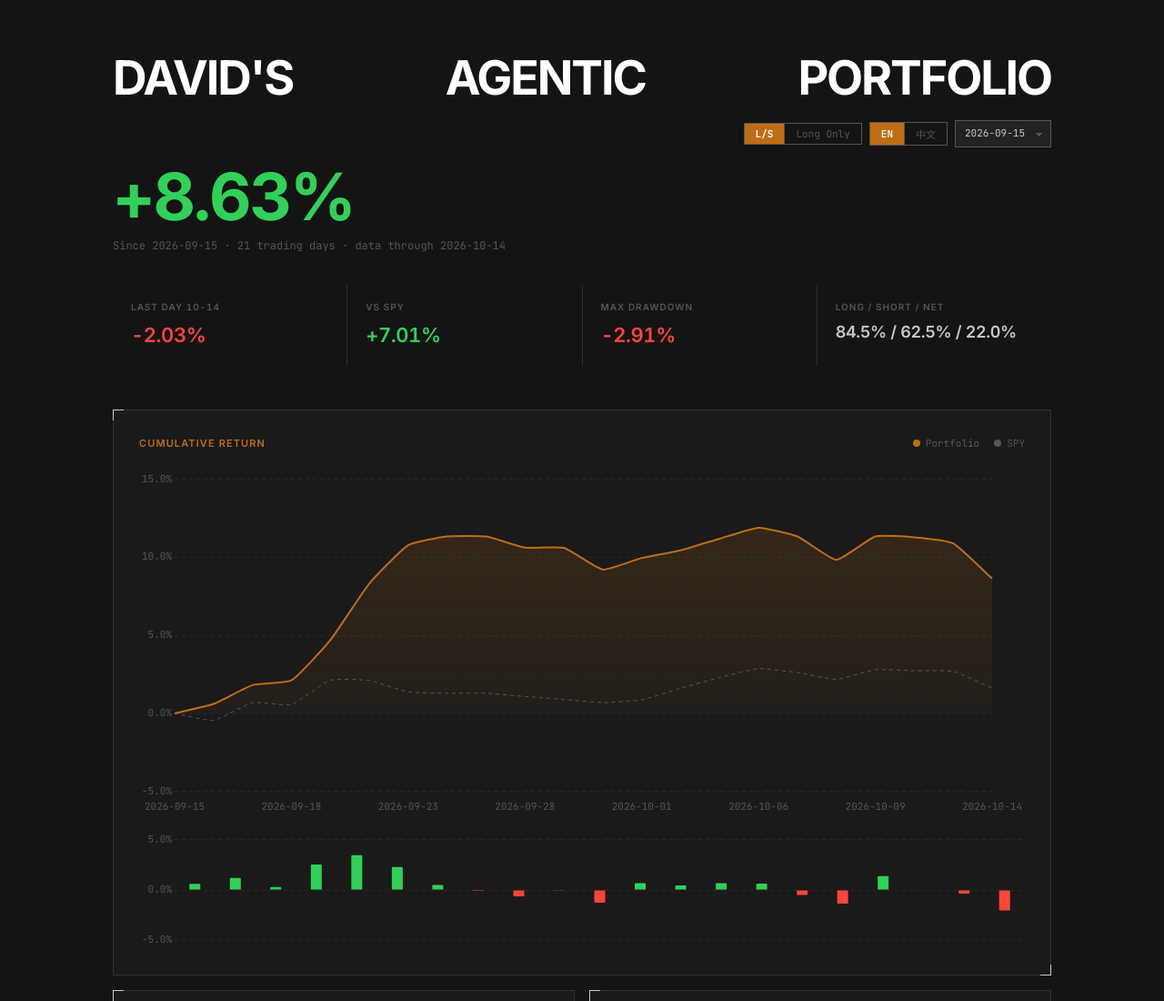
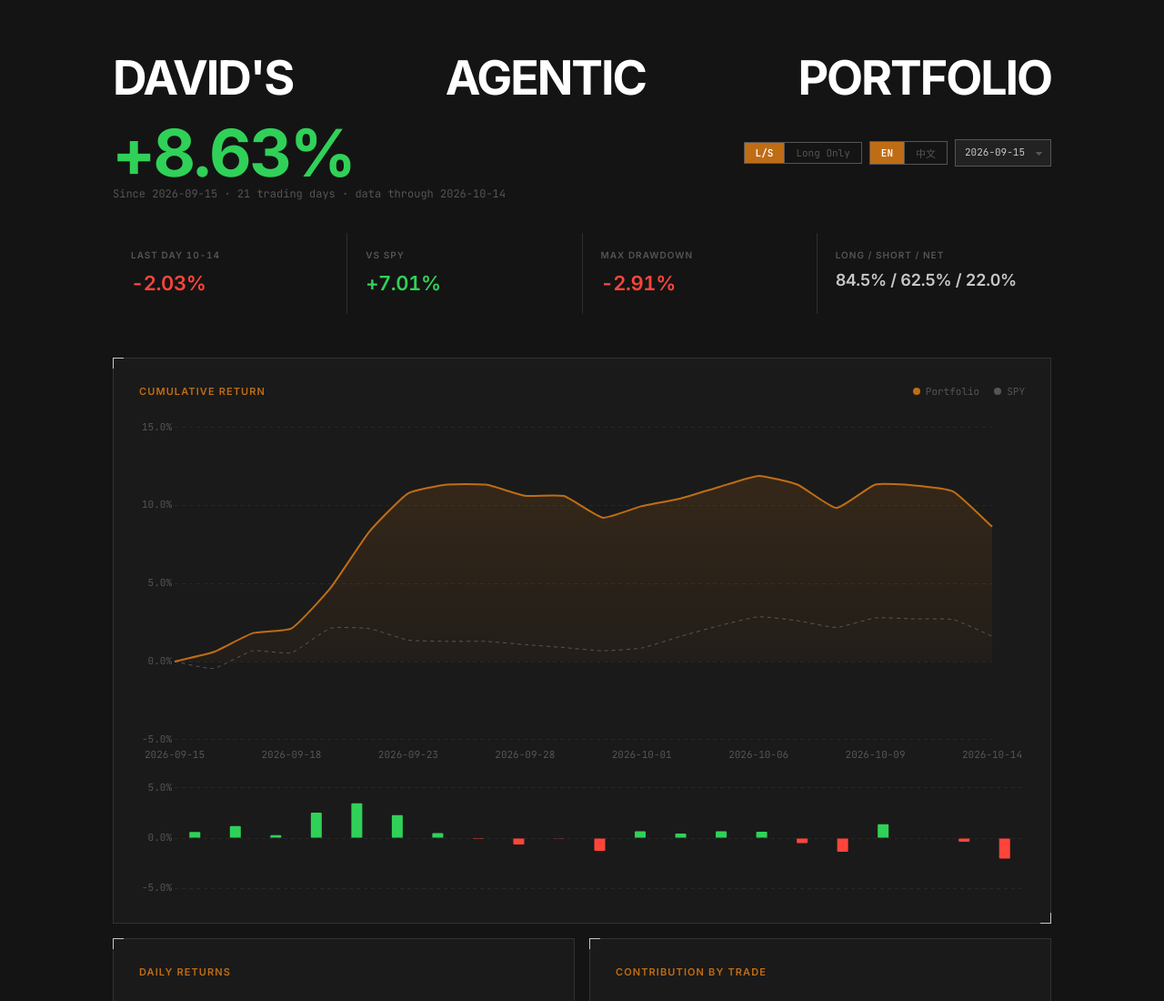
Before and after one commit to rundong013-oss/agentic-portfolio, a website: page index.html in a window 1280 px wide. Shown: the top 1100 px of the page at 91% size. Drawn offline with nearby package versions, Linux system fonts and the light colour scheme.

Commit message:
layout: move cumulative return inline with controls
Co-Authored-By: Claude Opus 4.6 (1M context) <noreply@anthropic.com>

```diff
--- a/index.html
+++ b/index.html
@@ -42,7 +42,7 @@ select:hover{border-color:var(--accent)}
 .seg button:not(:last-child){border-right:1px solid var(--muted)}
 .seg button:hover{color:var(--ink)}
 .seg button[aria-pressed="true"]{background:var(--accent);color:#fff;font-weight:600}
-.big{font-size:clamp(40px,8vw,72px);font-weight:700;letter-spacing:-.03em;line-height:1.05;margin:16px 0 8px;font-family:var(--sans)}
+.big{font-size:clamp(40px,8vw,72px);font-weight:700;letter-spacing:-.03em;line-height:1;margin:0;font-family:var(--sans)}
 .subline{font-size:12px;color:var(--muted);min-height:20px;font-family:var(--mono)}
 
 .metrics{display:grid;grid-template-columns:repeat(4,1fr);margin:32px 0 0;gap:1px;background:var(--hair)}
@@ -94,14 +94,14 @@ footer{color:var(--muted);font-size:11px;margin:40px auto 0;max-width:80ch;text-
 <div class="wrap">
   <section class="hero">
     <div class="hero-title" data-i-title><span>David's</span><span>Agentic</span><span>Portfolio</span></div>
-    <div class="eyebrow-row" style="justify-content:flex-end">
+    <div class="eyebrow-row">
+      <div class="big" id="sCum">–</div>
       <div class="ctrls">
         <div class="seg" role="group" aria-label="Mode"><button id="mLS" type="button">L/S</button><button id="mLO" type="button" data-i="longOnly"></button></div>
         <div class="seg" role="group" aria-label="Language"><button id="lEn" type="button">EN</button><button id="lZh" type="button">中文</button></div>
         <select id="startSel" aria-label="Start date"></select>
       </div>
     </div>
-    <div class="big" id="sCum">–</div>
     <div class="subline" id="subline"></div>
     <div class="metrics" aria-label="Key metrics">
       <div class="metric"><div class="k" id="sDayK"></div><div class="v" id="sDay">–</div></div>
```
